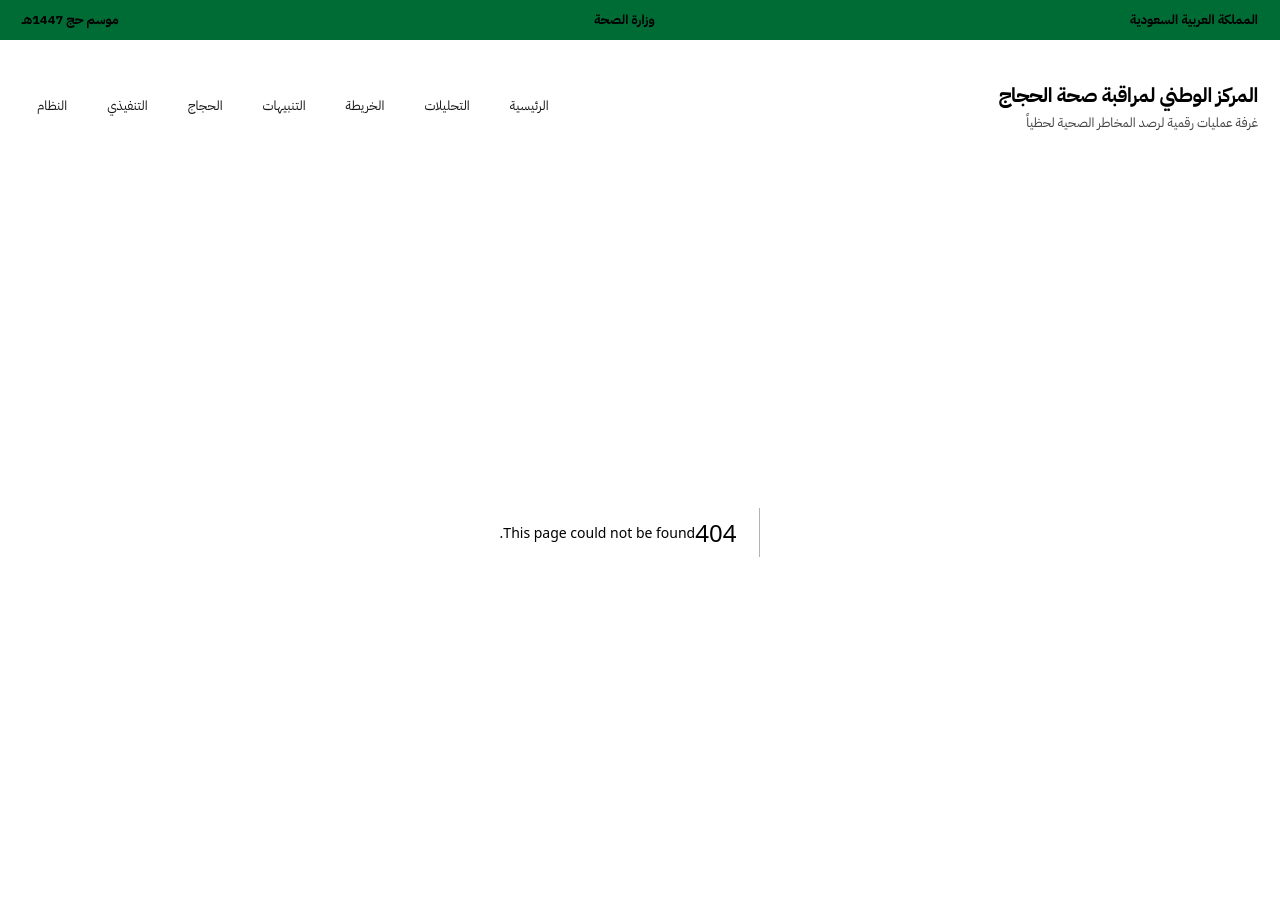
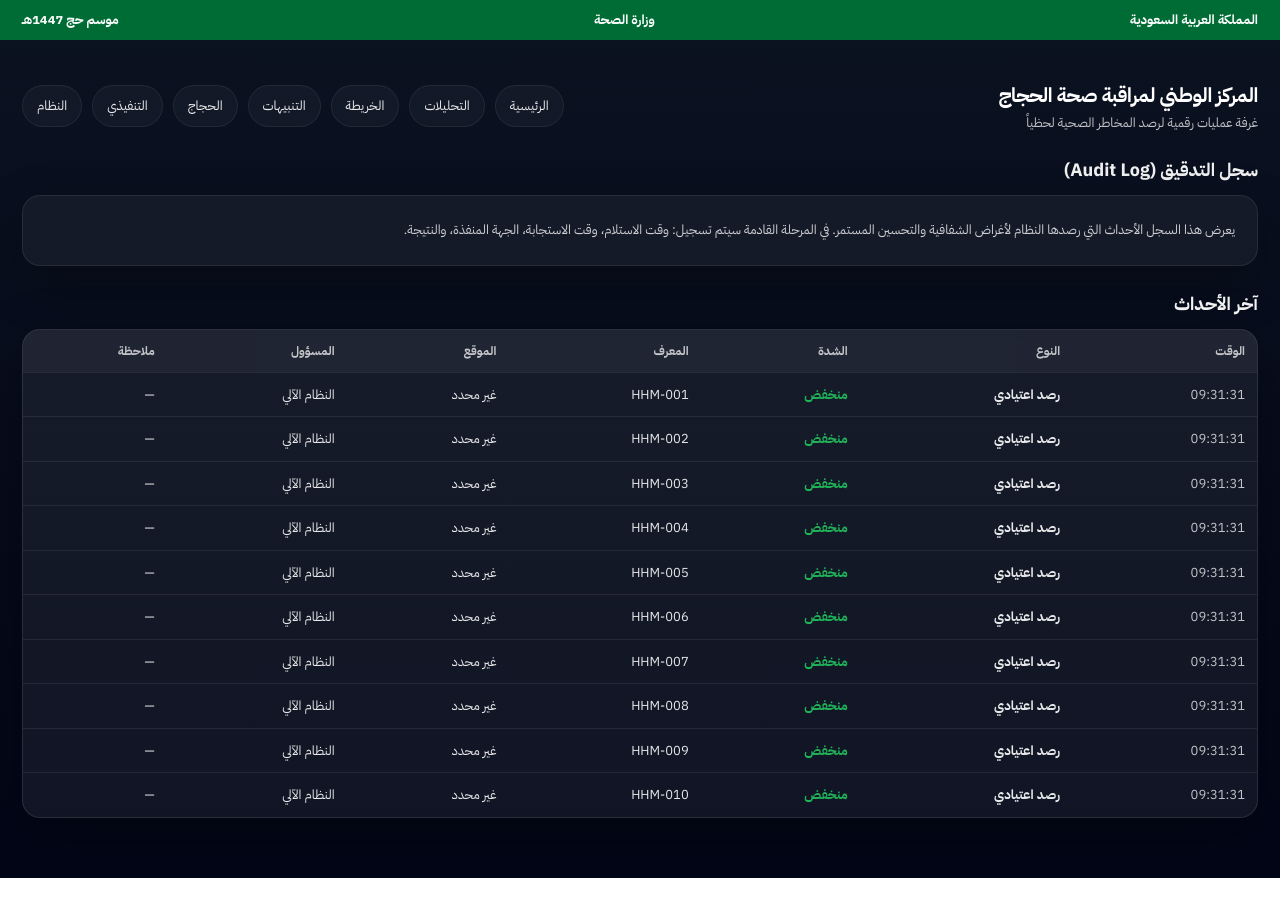
Before and after one commit to jkg9rmd8td-blip/hajj-health-monitoring, a Next.js app: page /audit in a window 1280 px wide. Before the commit this address had no page. Shown: the top 916 px of the page. After the commit the page ends 878 px from the top, so only its background shows below. Built offline with nearby package versions, Linux system fonts and the light colour scheme.

Commit message:
Create page.js

```diff
--- /dev/null
+++ b/app/audit/page.js
@@ -0,0 +1,107 @@
+"use client"
+
+import { useEffect, useMemo, useState } from "react"
+
+function normalizeRiskArabic(v) {
+  const x = String(v ?? "").trim()
+  if (x.includes("حرج")) return "critical"
+  if (x.includes("متوسط")) return "medium"
+  return "low"
+}
+
+function eventType(risk) {
+  if (risk === "critical") return "تنبيه حرج"
+  if (risk === "medium") return "تنبيه وقائي"
+  return "رصد اعتيادي"
+}
+
+export default function Audit() {
+  const [data, setData] = useState([])
+  const [now, setNow] = useState(null)
+
+  useEffect(() => {
+    fetch("/api/pilgrims", { cache: "no-store" })
+      .then(r => r.json())
+      .then((rows) => {
+        setData(rows)
+        setNow(new Date())
+      })
+      .catch(() => {
+        setData([])
+        setNow(new Date())
+      })
+  }, [])
+
+  const logs = useMemo(() => {
+    const ts = now ? now.toISOString() : new Date().toISOString()
+    return (Array.isArray(data) ? data : [])
+      .map((p, idx) => {
+        const risk = normalizeRiskArabic(p.risk_level)
+        return {
+          time: ts,
+          type: eventType(risk),
+          severity: risk,
+          actor: "النظام الآلي",
+          subject: p.id ?? `ROW-${idx + 1}`,
+          location: p.clinic_location ?? "غير محدد",
+          note: p.health_status ?? "—"
+        }
+      })
+      .sort((a, b) => {
+        const w = (x) => x.severity === "critical" ? 3 : x.severity === "medium" ? 2 : 1
+        return w(b) - w(a)
+      })
+      .slice(0, 30)
+  }, [data, now])
+
+  return (
+    <main>
+      <div className="sectionTitle">سجل التدقيق (Audit Log)</div>
+
+      <div className="card" style={{ opacity: .8, fontSize: 13, lineHeight: 1.9 }}>
+        يعرض هذا السجل الأحداث التي رصدها النظام لأغراض الشفافية والتحسين المستمر.
+        في المرحلة القادمة سيتم تسجيل: وقت الاستلام، وقت الاستجابة، الجهة المنفذة، والنتيجة.
+      </div>
+
+      <div className="sectionTitle">آخر الأحداث</div>
+      <div className="card" style={{ padding: 0 }}>
+        <table className="table">
+          <thead>
+            <tr>
+              <th>الوقت</th>
+              <th>النوع</th>
+              <th>الشدة</th>
+              <th>المعرف</th>
+              <th>الموقع</th>
+              <th>المسؤول</th>
+              <th>ملاحظة</th>
+            </tr>
+          </thead>
+          <tbody>
+            {logs.map((l, i) => (
+              <tr key={i}>
+                <td style={{ opacity: .75 }}>{String(l.time).slice(11, 19)}</td>
+                <td style={{ fontWeight: 900 }}>{l.type}</td>
+                <td className={l.severity === "critical" ? "red" : l.severity === "medium" ? "amber" : "green"} style={{ fontWeight: 900 }}>
+                  {l.severity === "critical" ? "حرج" : l.severity === "medium" ? "متوسط" : "منخفض"}
+                </td>
+                <td>{l.subject}</td>
+                <td>{l.location}</td>
+                <td>{l.actor}</td>
+                <td style={{ opacity: .9 }}>{l.note}</td>
+              </tr>
+            ))}
+
+            {logs.length === 0 && (
+              <tr>
+                <td colSpan={7} style={{ textAlign: "center", opacity: .6, padding: 18 }}>
+                  لا توجد بيانات.
+                </td>
+              </tr>
+            )}
+          </tbody>
+        </table>
+      </div>
+    </main>
+  )
+}
```
